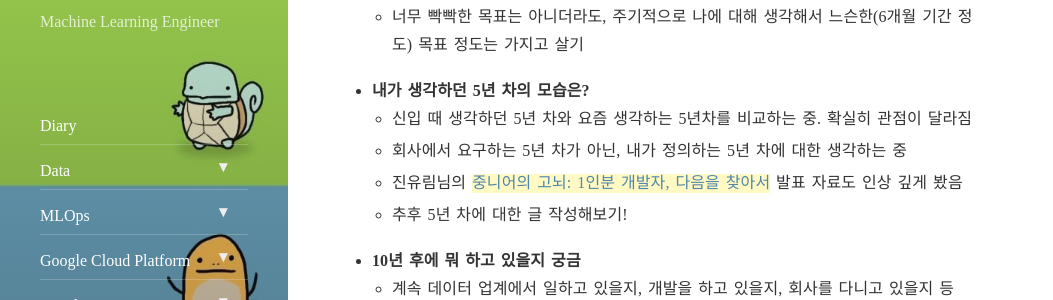
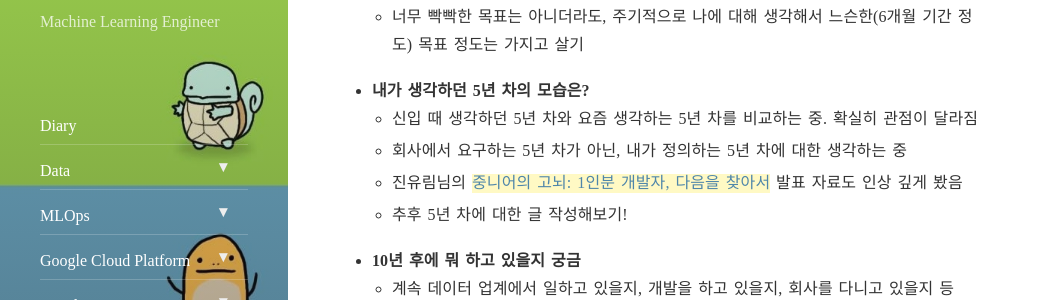
Before and after one commit to JaeHyeokLee/zzsza.github.io, a Jekyll site: the page built from _posts/2020-12-27-2020-retrospect.md, in a window 1280 px wide and 900 px high, scrolled down 10150 px. Shown: the part 150-450 px from the top of the window, without its empty margins (0-1053 px from the left). Built offline with Jekyll 4.4.1, drawn with Linux system fonts in a browser that asks for light colours; nearby versions of some CDN libraries; comment, search, counter and statistics services are not loaded.

Commit message:
[modify] 5년차 => 5년 차

```diff
--- a/_posts/2020-12-27-2020-retrospect.md
+++ b/_posts/2020-12-27-2020-retrospect.md
@@ -291,7 +291,7 @@ comments: true
 		- 동기부여와 자극이 필요함
 	- 너무 빡빡한 목표는 아니더라도, 주기적으로 나에 대해 생각해서 느슨한(6개월 기간 정도) 목표 정도는 가지고 살기
 - **내가 생각하던 5년 차의 모습은?**
-	- 신입 때 생각하던 5년 차와 요즘 생각하는 5년차를 비교하는 중. 확실히 관점이 달라짐
+	- 신입 때 생각하던 5년 차와 요즘 생각하는 5년 차를 비교하는 중. 확실히 관점이 달라짐
 	- 회사에서 요구하는 5년 차가 아닌, 내가 정의하는 5년 차에 대한 생각하는 중
 	- 진유림님의 [중니어의 고뇌: 1인분 개발자, 다음을 찾아서](https://www2.slideshare.net/jayjin0427/1-239437066) 발표 자료도 인상 깊게 봤음
 	- 추후 5년 차에 대한 글 작성해보기!
```
